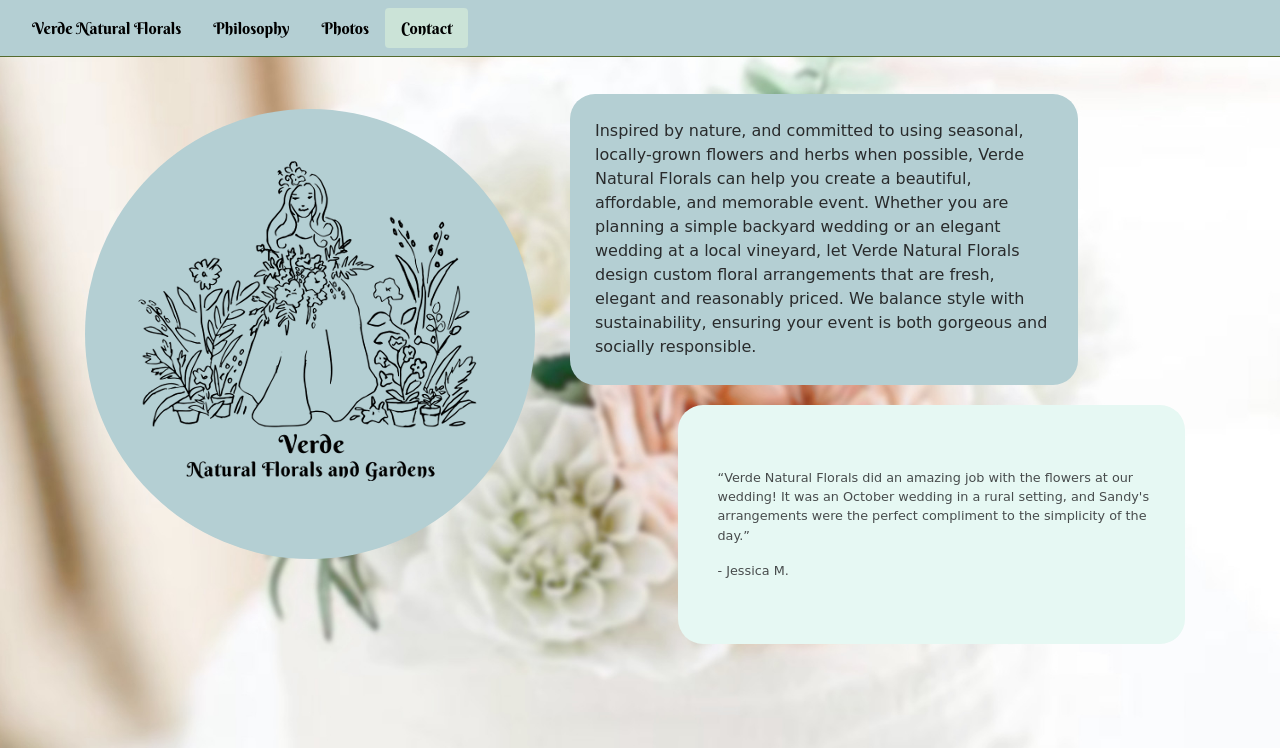
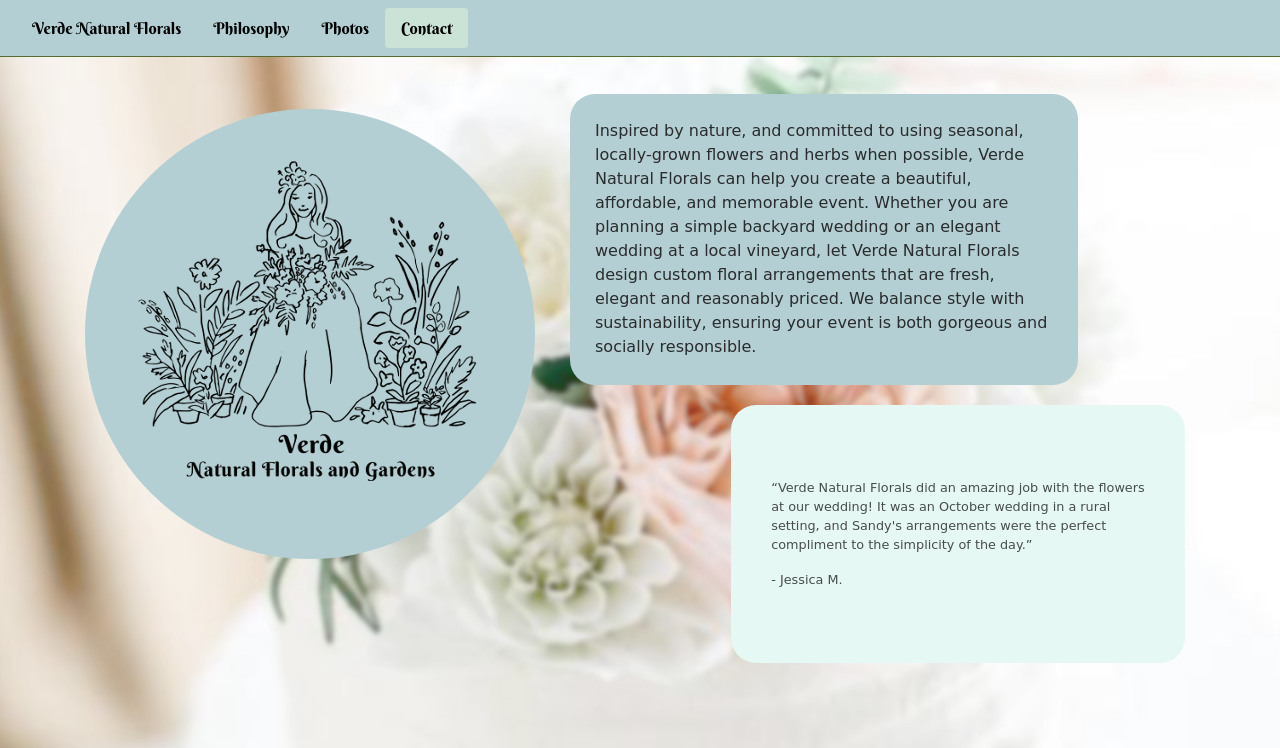
Before and after one commit to sunnychapsnap/verde, a plain HTML site: page index.html in a window 1280 px wide. Shown: the top 748 px of the page. Drawn offline with nearby package versions, Linux system fonts and the light colour scheme; a script that the page names is missing; a web font is replaced by a local one.

Commit message:
Page 1 layout

```diff
--- a/index.html
+++ b/index.html
@@ -107,9 +107,11 @@
           </div>
         </div><!-- END OF ROW 1 -->
         <div class="row">
-          <div class="col-lg-2">
+
+          <div class="col-lg-3">
           </div>
-          <div class="col-lg-10">
+
+          <div class="col-lg-9">
             <div id="pg_1_testimonials" class="boxcard">
 
               <ul id="quote-revolver">
```
Also changed, not shown: TODO.txt (+1 -6 lines).
